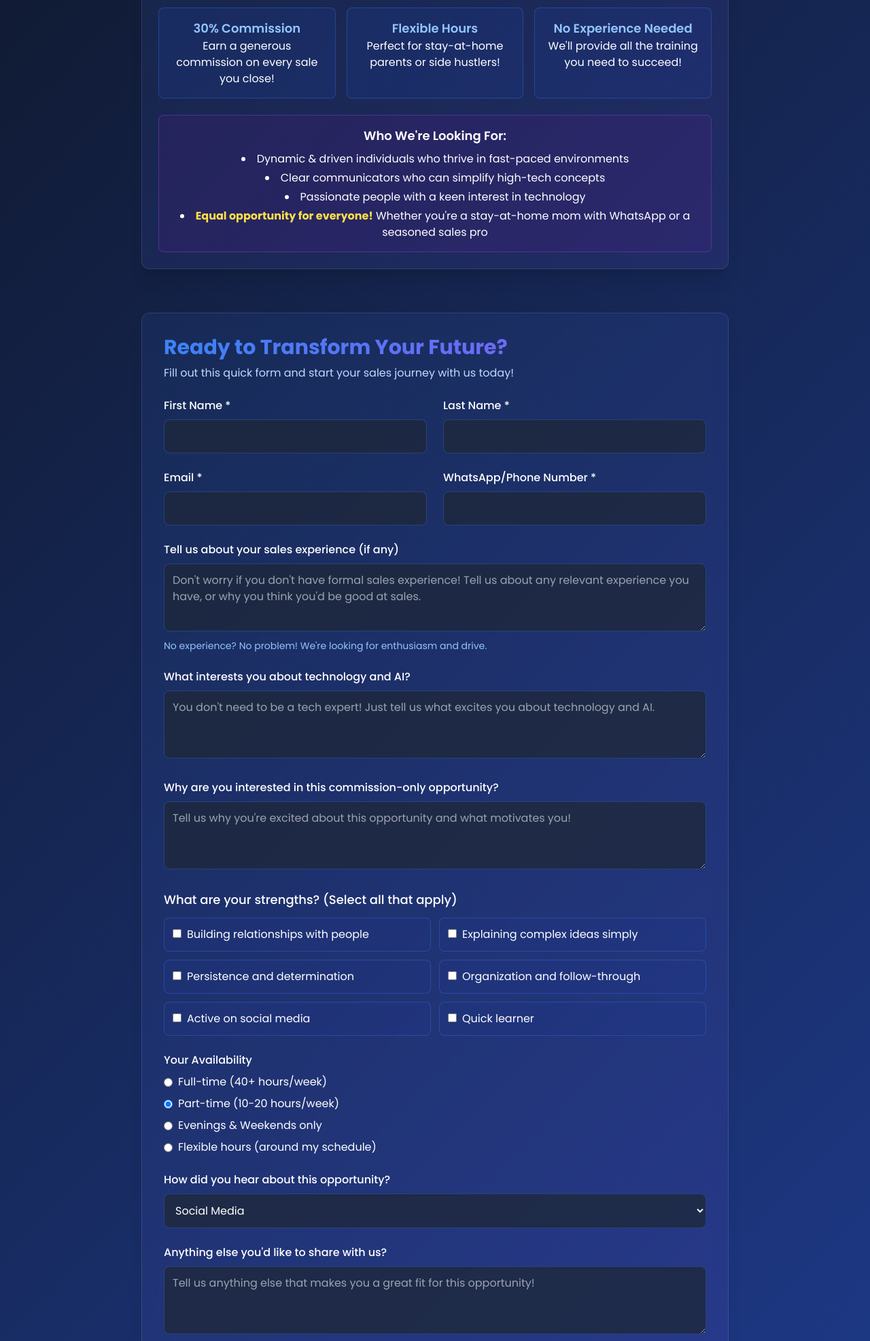
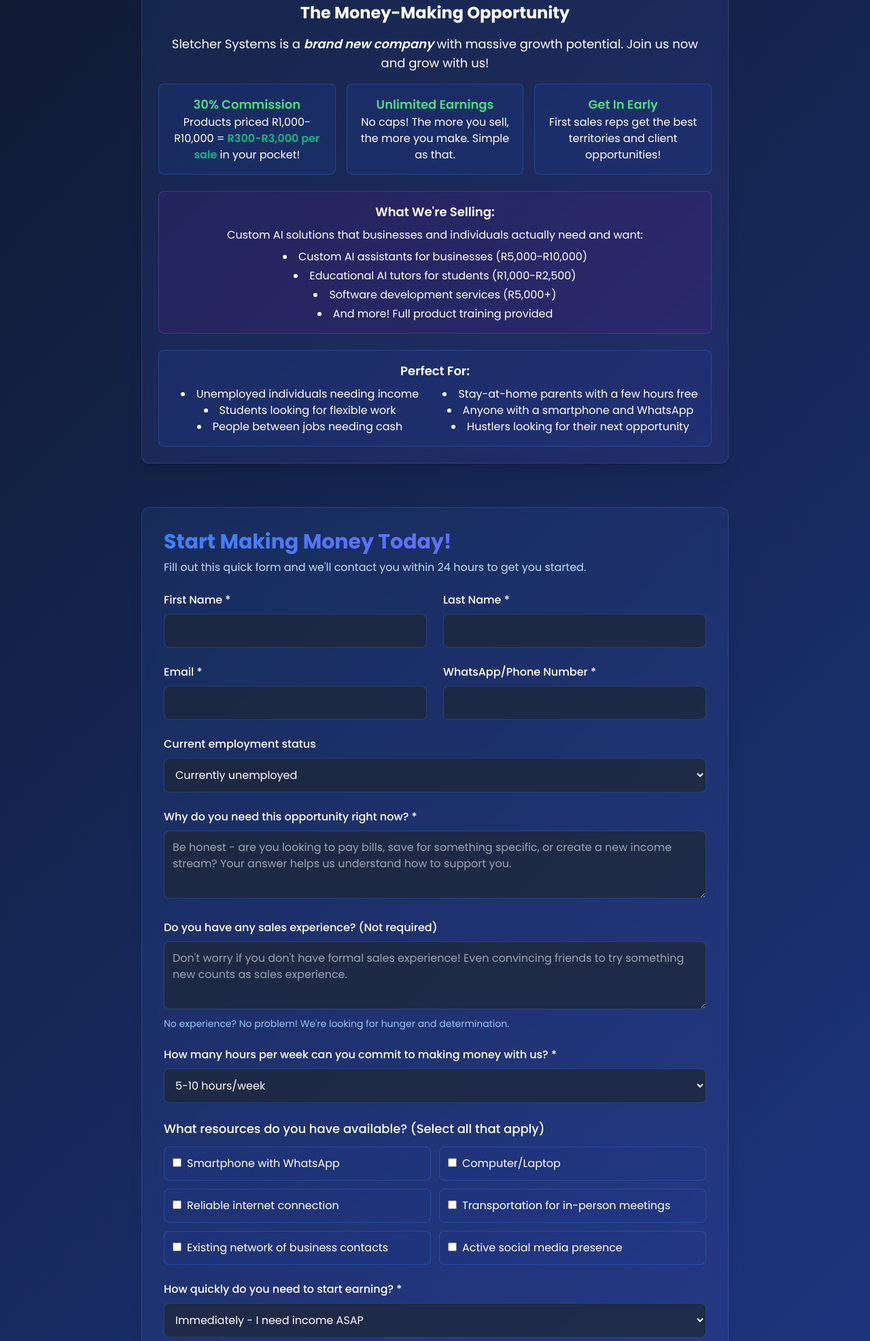
Before and after one commit to banditofsmoke/sales_rep_form, a plain HTML site: page index.html in a window 1280 px wide. Shown: the part 422-2395 px from the top of the page at 68% size. Drawn offline with nearby package versions, Linux system fonts and the light colour scheme.

Commit message:
Update index.html

```diff
--- a/index.html
+++ b/index.html
@@ -3,7 +3,7 @@
 <head>
     <meta charset="UTF-8">
     <meta name="viewport" content="width=device-width, initial-scale=1.0">
-    <title>Join the Sletcher Systems Sales Revolution!</title>
+    <title>Make Money Selling AI Solutions | Sletcher Systems</title>
     <script src="https://cdn.tailwindcss.com"></script>
     <link href="https://fonts.googleapis.com/css2?family=Poppins:wght@300;400;500;600;700&display=swap" rel="stylesheet">
     <style>
@@ -32,46 +32,70 @@
             transform: translateY(-2px);
             box-shadow: 0 10px 20px rgba(0, 0, 0, 0.2);
         }
+        .money-highlight {
+            color: #10b981;
+            font-weight: 600;
+        }
+        .attention-box {
+            border: 2px dashed #10b981;
+            background: rgba(16, 185, 129, 0.1);
+        }
     </style>
 </head>
 <body>
     <div class="container mx-auto px-4 py-8 max-w-4xl">
         <!-- Header -->
         <div class="text-center py-8">
-            <h1 class="text-4xl md:text-5xl font-bold mb-2">Join the <span class="gradient-text">Sletcher Systems</span> Sales Revolution!</h1>
-            <p class="text-xl text-blue-200 mb-6">Be part of our pioneering team and shape the future of AI!</p>
+            <h1 class="text-4xl md:text-5xl font-bold mb-2">Need Money? <span class="gradient-text">Earn Real Income</span> Selling AI!</h1>
+            <p class="text-xl text-blue-200 mb-3">No experience needed • Work from home • Earn <span class="money-highlight">30% commission</span> on every sale</p>
+            <p class="mb-6"><a href="https://www.sletchersystems.com/" target="_blank" class="underline text-blue-300 hover:text-blue-200">www.sletchersystems.com</a></p>
+
+            <div class="attention-box p-4 rounded-xl mb-8 max-w-2xl mx-auto">
+                <h2 class="text-xl font-bold text-green-400">Unemployed? Need Extra Cash?</h2>
+                <p>This is a real opportunity to make money selling cutting-edge AI solutions. No salary, but unlimited earning potential through commissions!</p>
+            </div>
 
             <div class="card-gradient p-6 rounded-xl shadow-xl mb-8">
-                <h2 class="text-2xl font-bold mb-4">About Sletcher Systems</h2>
+                <h2 class="text-2xl font-bold mb-4">The Money-Making Opportunity</h2>
                 <p class="mb-4 text-lg">
-                    At Sletcher Systems, we live by the mantra: <span class="italic font-semibold">"You articulate it, we build it!"</span>
-                </p>
-                <p class="mb-6">
-                    We're pioneers in digital innovation, transforming ideas into powerful, scalable realities. From tailored software development and visually captivating games to custom AI systems and educational AI tutors built by experienced teachers.
+                    Sletcher Systems is a <span class="italic font-semibold">brand new company</span> with massive growth potential. Join us now and grow with us!
                 </p>
 
                 <div class="grid grid-cols-1 md:grid-cols-3 gap-4 mb-6">
                     <div class="bg-blue-900/30 p-4 rounded-lg border border-blue-500/30 hover:border-blue-400 transition">
-                        <h3 class="font-semibold text-blue-300 text-lg">30% Commission</h3>
-                        <p>Earn a generous commission on every sale you close!</p>
+                        <h3 class="font-semibold text-green-400 text-lg">30% Commission</h3>
+                        <p>Products priced R1,000-R10,000 = <span class="money-highlight">R300-R3,000 per sale</span> in your pocket!</p>
                     </div>
                     <div class="bg-blue-900/30 p-4 rounded-lg border border-blue-500/30 hover:border-blue-400 transition">
-                        <h3 class="font-semibold text-blue-300 text-lg">Flexible Hours</h3>
-                        <p>Perfect for stay-at-home parents or side hustlers!</p>
+                        <h3 class="font-semibold text-green-400 text-lg">Unlimited Earnings</h3>
+                        <p>No caps! The more you sell, the more you make. Simple as that.</p>
                     </div>
                     <div class="bg-blue-900/30 p-4 rounded-lg border border-blue-500/30 hover:border-blue-400 transition">
-                        <h3 class="font-semibold text-blue-300 text-lg">No Experience Needed</h3>
-                        <p>We'll provide all the training you need to succeed!</p>
+                        <h3 class="font-semibold text-green-400 text-lg">Get In Early</h3>
+                        <p>First sales reps get the best territories and client opportunities!</p>
                     </div>
                 </div>
 
-                <div class="bg-purple-900/20 p-4 rounded-lg border border-purple-500/30">
-                    <h3 class="font-semibold text-lg mb-2">Who We're Looking For:</h3>
+                <div class="bg-purple-900/20 p-4 rounded-lg border border-purple-500/30 mb-6">
+                    <h3 class="font-semibold text-lg mb-2">What We're Selling:</h3>
+                    <p class="mb-2">Custom AI solutions that businesses and individuals actually need and want:</p>
                     <ul class="list-disc list-inside space-y-1">
-                        <li>Dynamic & driven individuals who thrive in fast-paced environments</li>
-                        <li>Clear communicators who can simplify high-tech concepts</li>
-                        <li>Passionate people with a keen interest in technology</li>
-                        <li><span class="font-bold text-yellow-300">Equal opportunity for everyone!</span> Whether you're a stay-at-home mom with WhatsApp or a seasoned sales pro</li>
+                        <li>Custom AI assistants for businesses (R5,000-R10,000)</li>
+                        <li>Educational AI tutors for students (R1,000-R2,500)</li>
+                        <li>Software development services (R5,000+)</li>
+                        <li>And more! Full product training provided</li>
+                    </ul>
+                </div>
+
+                <div class="bg-blue-900/30 p-4 rounded-lg border border-blue-500/30">
+                    <h3 class="font-semibold text-lg mb-2">Perfect For:</h3>
+                    <ul class="list-disc list-inside grid grid-cols-1 md:grid-cols-2 gap-x-4">
+                        <li>Unemployed individuals needing income</li>
+                        <li>Stay-at-home parents with a few hours free</li>
+                        <li>Students looking for flexible work</li>
+                        <li>Anyone with a smartphone and WhatsApp</li>
+                        <li>People between jobs needing cash</li>
+                        <li>Hustlers looking for their next opportunity</li>
                     </ul>
                 </div>
             </div>
@@ -79,8 +103,8 @@
 
         <!-- Form -->
         <div class="card-gradient rounded-xl shadow-xl p-8 mb-8">
-            <h2 class="text-3xl font-bold mb-2 gradient-text">Ready to Transform Your Future?</h2>
-            <p class="text-blue-200 mb-6">Fill out this quick form and start your sales journey with us today!</p>
+            <h2 class="text-3xl font-bold mb-2 gradient-text">Start Making Money Today!</h2>
+            <p class="text-blue-200 mb-6">Fill out this quick form and we'll contact you within 24 hours to get you started.</p>
 
             <form action="https://formspree.io/f/mqapkbrd" method="POST" class="space-y-6">
                 <div class="grid grid-cols-1 md:grid-cols-2 gap-6">
@@ -110,83 +134,85 @@
                 </div>
 
                 <div>
-                    <label class="block mb-2 font-medium">Tell us about your sales experience (if any)</label>
-                    <textarea name="salesExperience"
-                        placeholder="Don't worry if you don't have formal sales experience! Tell us about any relevant experience you have, or why you think you'd be good at sales."
-                        class="w-full p-3 rounded-lg bg-slate-800/80 border border-blue-500/30 focus:border-blue-400 focus:ring focus:ring-blue-400/20 transition min-h-[100px]"></textarea>
-                    <p class="text-blue-300 text-sm mt-1">No experience? No problem! We're looking for enthusiasm and drive.</p>
+                    <label class="block mb-2 font-medium">Current employment status</label>
+                    <select name="employmentStatus" class="w-full p-3 rounded-lg bg-slate-800/80 border border-blue-500/30 focus:border-blue-400 focus:ring focus:ring-blue-400/20 transition">
+                        <option value="unemployed">Currently unemployed</option>
+                        <option value="part-time">Working part-time</option>
+                        <option value="full-time">Working full-time (looking for extra income)</option>
+                        <option value="student">Student</option>
+                        <option value="self-employed">Self-employed</option>
+                        <option value="other">Other</option>
+                    </select>
                 </div>
 
                 <div>
-                    <label class="block mb-2 font-medium">What interests you about technology and AI?</label>
-                    <textarea name="techInterest"
-                        placeholder="You don't need to be a tech expert! Just tell us what excites you about technology and AI."
+                    <label class="block mb-2 font-medium">Why do you need this opportunity right now? *</label>
+                    <textarea name="financialNeeds" required
+                        placeholder="Be honest - are you looking to pay bills, save for something specific, or create a new income stream? Your answer helps us understand how to support you."
                         class="w-full p-3 rounded-lg bg-slate-800/80 border border-blue-500/30 focus:border-blue-400 focus:ring focus:ring-blue-400/20 transition min-h-[100px]"></textarea>
                 </div>
 
                 <div>
-                    <label class="block mb-2 font-medium">Why are you interested in this commission-only opportunity?</label>
-                    <textarea name="motivation" required
-                        placeholder="Tell us why you're excited about this opportunity and what motivates you!"
+                    <label class="block mb-2 font-medium">Do you have any sales experience? (Not required)</label>
+                    <textarea name="salesExperience"
+                        placeholder="Don't worry if you don't have formal sales experience! Even convincing friends to try something new counts as sales experience."
                         class="w-full p-3 rounded-lg bg-slate-800/80 border border-blue-500/30 focus:border-blue-400 focus:ring focus:ring-blue-400/20 transition min-h-[100px]"></textarea>
+                    <p class="text-blue-300 text-sm mt-1">No experience? No problem! We're looking for hunger and determination.</p>
                 </div>
 
                 <div>
-                    <h3 class="text-lg font-medium mb-3">What are your strengths? (Select all that apply)</h3>
+                    <label class="block mb-2 font-medium">How many hours per week can you commit to making money with us? *</label>
+                    <select name="hoursPerWeek" required class="w-full p-3 rounded-lg bg-slate-800/80 border border-blue-500/30 focus:border-blue-400 focus:ring focus:ring-blue-400/20 transition">
+                        <option value="5-10">5-10 hours/week</option>
+                        <option value="10-20">10-20 hours/week</option>
+                        <option value="20-30">20-30 hours/week</option>
+                        <option value="30+">30+ hours/week</option>
+                    </select>
+                </div>
+
+                <div>
+                    <h3 class="text-lg font-medium mb-3">What resources do you have available? (Select all that apply)</h3>
 
                     <div class="grid grid-cols-1 sm:grid-cols-2 gap-3">
                         <div class="flex items-start space-x-2 bg-blue-900/20 p-3 rounded-lg border border-blue-500/30 hover:border-blue-400 transition">
-                            <input type="checkbox" name="skills[]" value="networking" class="mt-1">
-                            <label>Building relationships with people</label>
+                            <input type="checkbox" name="resources[]" value="smartphone" class="mt-1">
+                            <label>Smartphone with WhatsApp</label>
                         </div>
 
                         <div class="flex items-start space-x-2 bg-blue-900/20 p-3 rounded-lg border border-blue-500/30 hover:border-blue-400 transition">
-                            <input type="checkbox" name="skills[]" value="communication" class="mt-1">
-                            <label>Explaining complex ideas simply</label>
+                            <input type="checkbox" name="resources[]" value="computer" class="mt-1">
+                            <label>Computer/Laptop</label>
                         </div>
 
                         <div class="flex items-start space-x-2 bg-blue-900/20 p-3 rounded-lg border border-blue-500/30 hover:border-blue-400 transition">
-                            <input type="checkbox" name="skills[]" value="persistence" class="mt-1">
-                            <label>Persistence and determination</label>
+                            <input type="checkbox" name="resources[]" value="internet" class="mt-1">
+                            <label>Reliable internet connection</label>
                         </div>
 
                         <div class="flex items-start space-x-2 bg-blue-900/20 p-3 rounded-lg border border-blue-500/30 hover:border-blue-400 transition">
-                            <input type="checkbox" name="skills[]" value="organization" class="mt-1">
-                            <label>Organization and follow-through</label>
+                            <input type="checkbox" name="resources[]" value="transport" class="mt-1">
+                            <label>Transportation for in-person meetings</label>
                         </div>
 
                         <div class="flex items-start space-x-2 bg-blue-900/20 p-3 rounded-lg border border-blue-500/30 hover:border-blue-400 transition">
-                            <input type="checkbox" name="skills[]" value="social" class="mt-1">
-                            <label>Active on social media</label>
+                            <input type="checkbox" name="resources[]" value="network" class="mt-1">
+                            <label>Existing network of business contacts</label>
                         </div>
 
                         <div class="flex items-start space-x-2 bg-blue-900/20 p-3 rounded-lg border border-blue-500/30 hover:border-blue-400 transition">
-                            <input type="checkbox" name="skills[]" value="learning" class="mt-1">
-                            <label>Quick learner</label>
+                            <input type="checkbox" name="resources[]" value="social" class="mt-1">
+                            <label>Active social media presence</label>
                         </div>
                     </div>
                 </div>
 
                 <div>
-                    <label class="block mb-2 font-medium">Your Availability</label>
-                    <div class="space-y-2">
-                        <div class="flex items-center space-x-2">
-                            <input type="radio" name="availability" value="full-time" id="full-time">
-                            <label for="full-time">Full-time (40+ hours/week)</label>
-                        </div>
-                        <div class="flex items-center space-x-2">
-                            <input type="radio" name="availability" value="part-time" id="part-time" checked>
-                            <label for="part-time">Part-time (10-20 hours/week)</label>
-                        </div>
-                        <div class="flex items-center space-x-2">
-                            <input type="radio" name="availability" value="evenings-weekends" id="evenings">
-                            <label for="evenings">Evenings & Weekends only</label>
-                        </div>
-                        <div class="flex items-center space-x-2">
-                            <input type="radio" name="availability" value="flexible" id="flexible">
-                            <label for="flexible">Flexible hours (around my schedule)</label>
-                        </div>
-                    </div>
+                    <label class="block mb-2 font-medium">How quickly do you need to start earning? *</label>
+                    <select name="urgency" required class="w-full p-3 rounded-lg bg-slate-800/80 border border-blue-500/30 focus:border-blue-400 focus:ring focus:ring-blue-400/20 transition">
+                        <option value="immediately">Immediately - I need income ASAP</option>
+                        <option value="soon">Within the next few weeks</option>
+                        <option value="flexible">I'm flexible - looking for the right opportunity</option>
+                    </select>
                 </div>
 
                 <div>
@@ -201,26 +227,27 @@
                 </div>
 
                 <div>
-                    <label class="block mb-2 font-medium">Anything else you'd like to share with us?</label>
+                    <label class="block mb-2 font-medium">Anything else you want us to know about your situation?</label>
                     <textarea name="additionalInfo"
-                        placeholder="Tell us anything else that makes you a great fit for this opportunity!"
+                        placeholder="Tell us anything else about your current situation or why you'd be great at selling our AI solutions!"
                         class="w-full p-3 rounded-lg bg-slate-800/80 border border-blue-500/30 focus:border-blue-400 focus:ring focus:ring-blue-400/20 transition min-h-[100px]"></textarea>
                 </div>
 
                 <button type="submit"
                     class="w-full btn-gradient text-white font-bold py-4 px-6 rounded-lg text-xl">
-                    Start Your Sales Journey Today! 🚀
+                    Start Earning Money Now! 💰
                 </button>
 
-                <p class="text-center text-blue-200 text-sm">
-                    By submitting this form, you're taking the first step toward an exciting opportunity with Sletcher Systems!
+                <p class="text-center text-blue-200 text-sm mt-2">
+                    By submitting this form, you're taking the first step toward financial opportunity with Sletcher Systems!
                 </p>
             </form>
         </div>
 
         <div class="text-center text-blue-300 text-sm">
             <p>© 2025 Sletcher Systems. All rights reserved.</p>
-            <p class="mt-2">Questions? Contact us at info@sletchersystems.com</p>
+            <p class="mt-2">Visit our website: <a href="https://www.sletchersystems.com/" target="_blank" class="underline hover:text-white">www.sletchersystems.com</a></p>
+            <p class="mt-1">Questions? Contact us at info@sletchersystems.com</p>
         </div>
     </div>
 </body>
```
